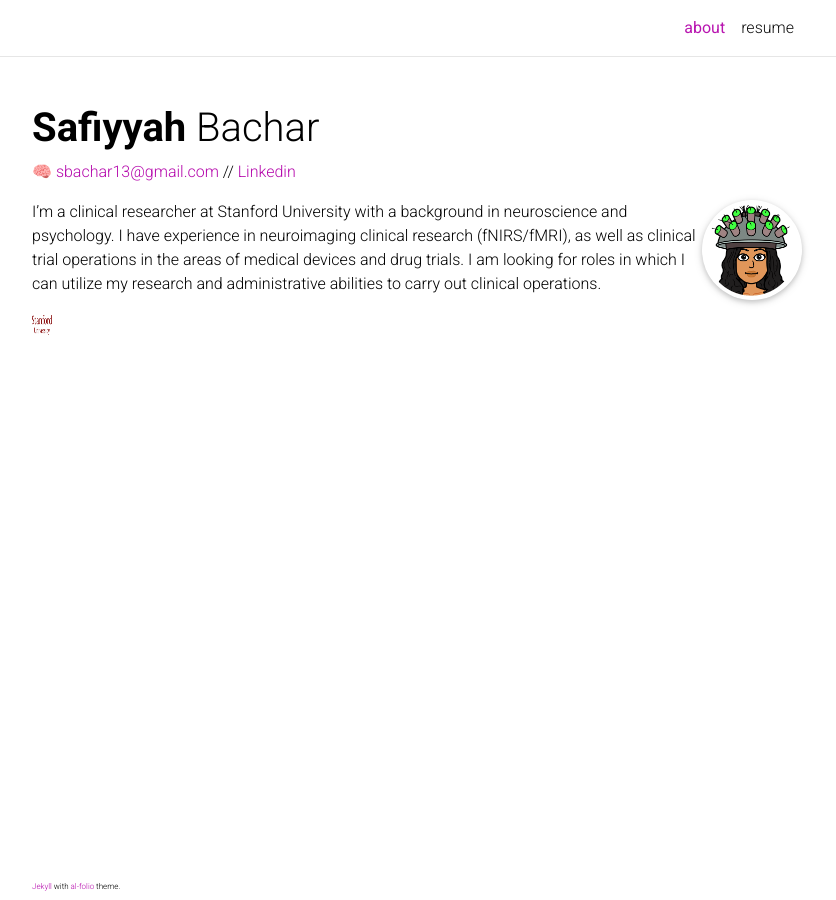
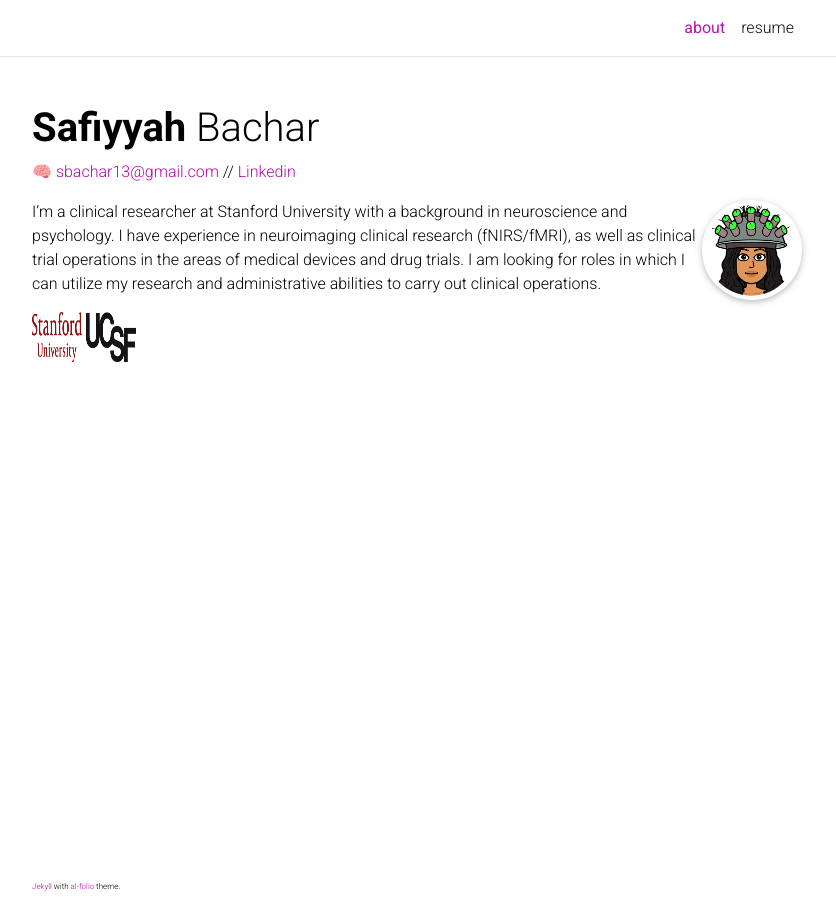
Before and after one commit to safiyyahb/safiyyahb, a Jekyll site: the page built from _pages/about.md, in a window 1280 px wide. Shown: the whole page, without its empty margins (223-1059 px from the left). Built offline with Jekyll 4.4.1, drawn with Linux system fonts in a browser that asks for light colours; comment, search, counter and statistics services are not loaded; a style sheet for code colours, icons or effects is not loaded.

Commit message:
add logo

```diff
--- a/_pages/about.md
+++ b/_pages/about.md
@@ -18,7 +18,8 @@ social: false  # includes social icons at the bottom of the page
 
 I'm a clinical researcher at Stanford University with a background in neuroscience and psychology. I have experience in neuroimaging clinical research (fNIRS/fMRI), as well as clinical trial operations in the areas of medical devices and drug trials. I am looking for roles in which I can utilize my research and administrative abilities to carry out clinical operations.
 
-![My Image](/assets/img/Stanford_logo.png){:height="20px" width="20px"}
+![My Image](/assets/img/Stanford_logo.png){:height="50px" width="50px"}
+![My Image](/assets/img/UCSF_logo.png){:height="50px" width="50px"}
 
 
 <div style="position: absolute; bottom: 7px; font-size: 8px">
```
